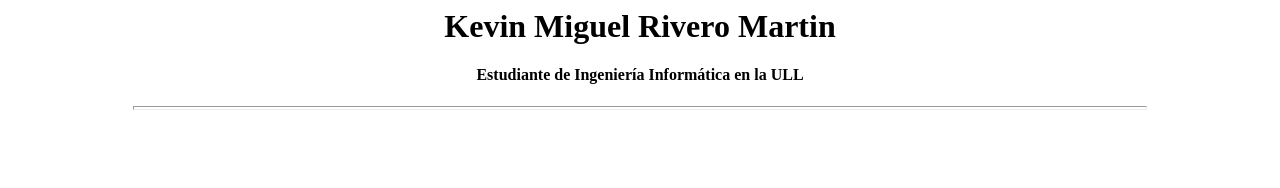
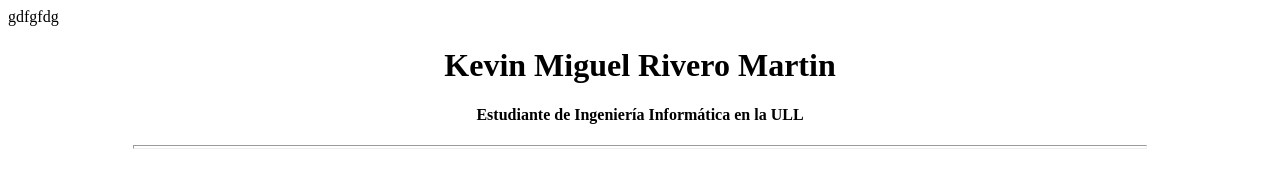
Before and after one commit to KevinRM/kevinrm.github.io, a plain HTML site: page index.html in a window 1280 px wide. Drawn offline with Linux system fonts and the light colour scheme.

Commit message:
Update index.html

```diff
--- a/index.html
+++ b/index.html
@@ -3,6 +3,7 @@
     <title>Inicio</title>
   </head>
   <body>
+  gdfgfdg
     <h1 align=center>Kevin Miguel Rivero Martin</h1>
     <h4 align=center>Estudiante de Ingeniería Informática en la ULL</h3>
     <hr width=80% size=4 align=center>
```
